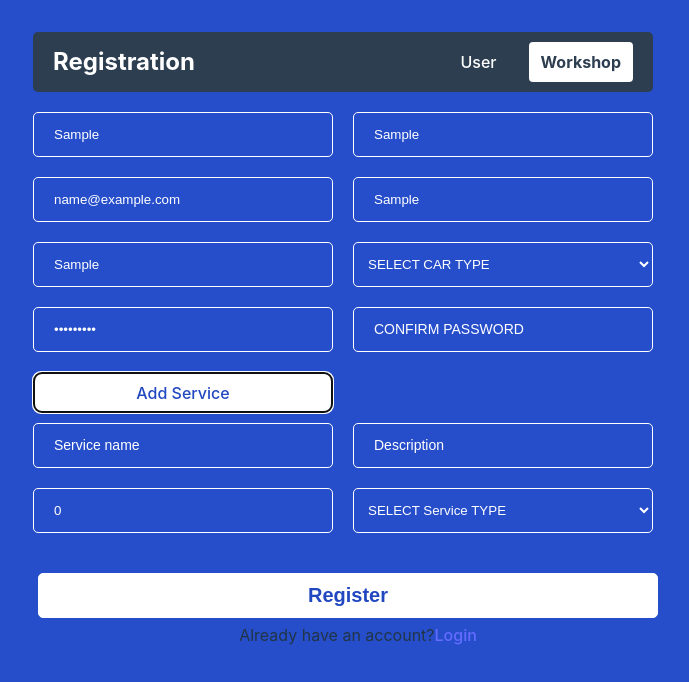
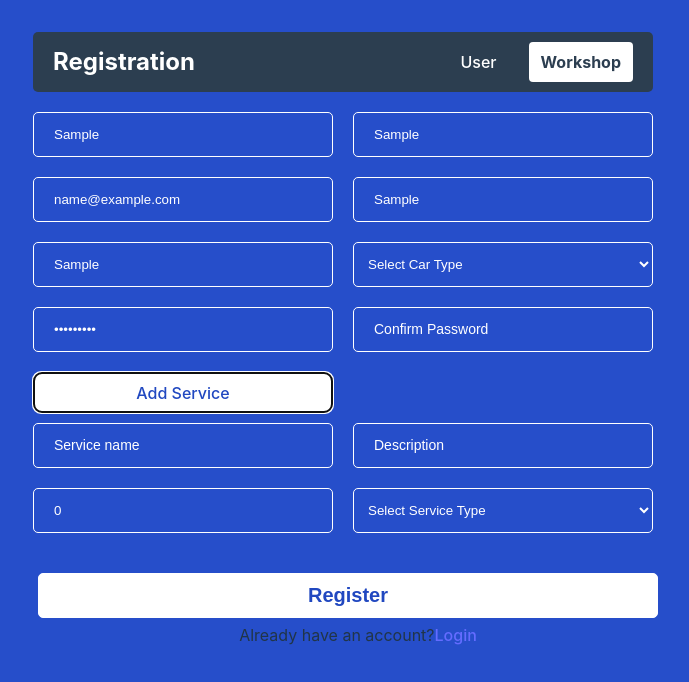
Before and after one commit to quickwrench/quickwrench-react, a React (Vite) app: page /register in a window 1280 px wide. Both pictures are taken after typing "Sample", "Sample", "name@example.com", "Sample", "Sample", "Sample123" into the empty fields and a click on the button "Add Service". Shown: the top 682 px of the page, without its empty margins (282-971 px from the left). Built offline with nearby package versions, Linux system fonts and the light colour scheme; no server answers.

Commit message:
chore: changed placeholders

```diff
--- a/src/Services.jsx
+++ b/src/Services.jsx
@@ -35,14 +35,14 @@ export default function Services({ service, onChange }) {
           borderColor: "white",
         }}
       >
-        <option value="">SELECT Service TYPE</option>
-        <option>Engine & Performance</option>
-        <option>Tires & Wheels</option>
-        <option>Brakes & Suspension</option>
-        <option>Battery & Electrical</option>
-        <option>Transmission & Drivetrain</option>
-        <option>Exterior & Bodywork</option>
-        <option>Interior & Comfort</option>
+        <option value="">Select Service Type</option>
+        <option className="op">Engine & Performance</option>
+        <option className="op">Tires & Wheels</option>
+        <option className="op">Brakes & Suspension</option>
+        <option className="op">Battery & Electrical</option>
+        <option className="op">Transmission & Drivetrain</option>
+        <option className="op">Exterior & Bodywork</option>
+        <option className="op">Interior & Comfort</option>
       </select>
     </div>
   );
--- a/src/UserReg.jsx
+++ b/src/UserReg.jsx
@@ -110,7 +110,7 @@ export default function UserReg() {
         >
           <input
             type="text"
-            placeholder="FIRST NAME"
+            placeholder="First Name"
             value={formInputs.first_name}
             onChange={(event) => {
               // const newFormInput = {...formInputs}; //shallow copy, spread syntax
@@ -121,7 +121,7 @@ export default function UserReg() {
           />
           <input
             type="text"
-            placeholder="LAST NAME"
+            placeholder="Last Name"
             value={formInputs.last_name}
             onChange={(event) => {
               setFormInput({ ...formInputs, last_name: event.target.value });
@@ -129,7 +129,7 @@ export default function UserReg() {
           />
           <input
             type="email"
-            placeholder="EMAIL"
+            placeholder="Email"
             value={formInputs.email}
             onChange={(event) => {
               setFormInput({ ...formInputs, email: event.target.value });
@@ -137,7 +137,7 @@ export default function UserReg() {
           />
           <input
             type="text"
-            placeholder="USERNAME"
+            placeholder="Username"
             value={formInputs.username}
             onChange={(event) => {
               setFormInput({ ...formInputs, username: event.target.value });
@@ -146,7 +146,7 @@ export default function UserReg() {
 
           <input
             type="text"
-            placeholder="PHONE NUMBER"
+            placeholder="Phone Number"
             pattern="\+20[0-9]*"
             title="Phone number must start with +20"
             value={formInputs.phone_numbe}
@@ -169,11 +169,11 @@ export default function UserReg() {
               height: "45px",
               borderRadius: "5px",
               borderColor: "white",
-              placeholder: "CAR TYPE",
+              placeholder: "Car Type",
             }}
           >
             <option value="" className={"op"}>
-              SELECT CAR TYPE
+              Select Car Type
             </option>
             <option className={"op"}>Toyota</option>
             <option className={"op"}>Honda</option>
@@ -183,7 +183,7 @@ export default function UserReg() {
           </select>
           <input
             type="password"
-            placeholder="PASSWORD"
+            placeholder="Password"
             value={formInputs.password}
             onChange={(event) => {
               setFormInput({ ...formInputs, password: event.target.value });
@@ -191,7 +191,7 @@ export default function UserReg() {
           />
           <input
             type="password"
-            placeholder="CONFIRM PASSWORD"
+            placeholder="Confirm Password"
             value={formInputs.confirm_pass}
             onChange={(event) => {
               setFormInput({ ...formInputs, confirm_pass: event.target.value });
--- a/src/Workshop.jsx
+++ b/src/Workshop.jsx
@@ -148,7 +148,7 @@ export default function WorkShop() {
         >
           <input
             type="text"
-            placeholder="NAME"
+            placeholder="Name"
             value={formInputs.name}
             onChange={(event) => {
               setFormInput({ ...formInputs, name: event.target.value });
@@ -156,7 +156,7 @@ export default function WorkShop() {
           />
           <input
             type="text"
-            placeholder="ADDRESS"
+            placeholder="Address"
             value={formInputs.address}
             onChange={(event) => {
               setFormInput({ ...formInputs, address: event.target.value });
@@ -164,7 +164,7 @@ export default function WorkShop() {
           />
           <input
             type="email"
-            placeholder="EMAIL"
+            placeholder="Email"
             value={formInputs.email}
             onChange={(event) => {
               setFormInput({ ...formInputs, email: event.target.value });
@@ -172,7 +172,7 @@ export default function WorkShop() {
           />
           <input
             type="text"
-            placeholder="USERNAME"
+            placeholder="Username"
             value={formInputs.username}
             onChange={(event) => {
               setFormInput({ ...formInputs, username: event.target.value });
@@ -181,7 +181,7 @@ export default function WorkShop() {
 
           <input
             type="text"
-            placeholder="PHONE NUMBER"
+            placeholder="Phone Number"
             pattern="\+20[0-9]*"
             title="Phone number must start with +20"
             value={formInputs.phone_numbe}
@@ -204,11 +204,11 @@ export default function WorkShop() {
               height: "45px",
               borderRadius: "5px",
               borderColor: "white",
-              placeholder: "CAR TYPE",
+              placeholder: "Car Type",
             }}
           >
             <option value="" className={"op"}>
-              SELECT CAR TYPE
+              Select Car Type
             </option>
             <option className={"op"}>Toyota</option>
             <option className={"op"}>Honda</option>
@@ -218,7 +218,7 @@ export default function WorkShop() {
           </select>
           <input
             type="password"
-            placeholder="PASSWORD"
+            placeholder="Password"
             value={formInputs.password}
             onChange={(event) => {
               setFormInput({ ...formInputs, password: event.target.value });
@@ -226,7 +226,7 @@ export default function WorkShop() {
           />
           <input
             type="password"
-            placeholder="CONFIRM PASSWORD"
+            placeholder="Confirm Password"
             value={formInputs.confirm_pass}
             onChange={(event) => {
               setFormInput({ ...formInputs, confirm_pass: event.target.value });
```
